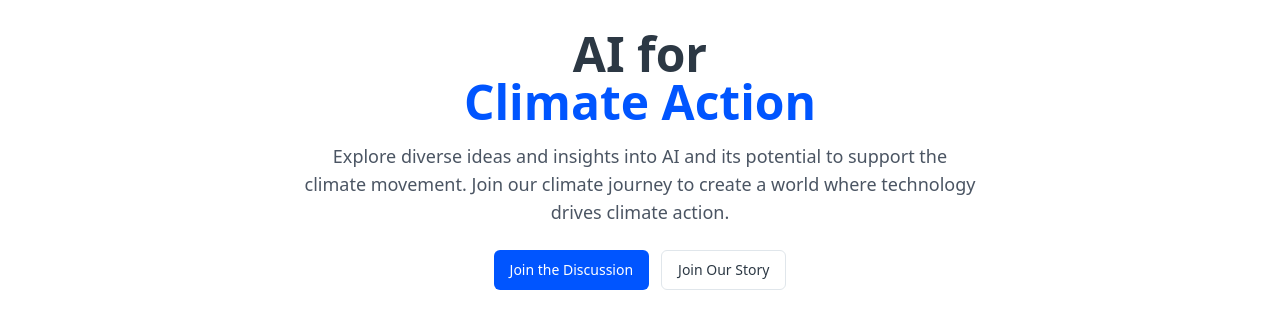
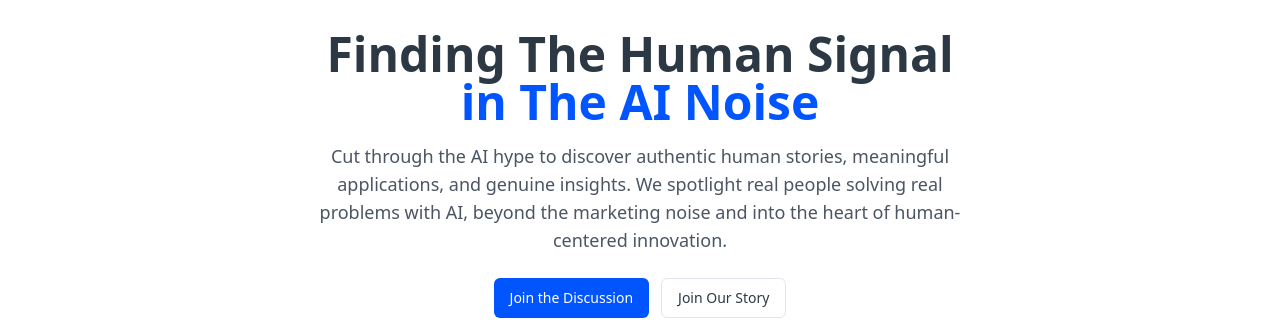
Before and after one commit to Wmena-sketch/colorful-cornerstone-site, a React (Vite) app: page / in a window 1280 px wide. Shown: the part 426-746 px from the top of the page. Built offline with nearby package versions, Linux system fonts and the light colour scheme.

Commit message:
Update hero section text
Update the hero section text to "Finding The Human Signal in The Ai Noise" and add relevant descriptive content.

```diff
--- a/src/components/ClimateHero.tsx
+++ b/src/components/ClimateHero.tsx
@@ -15,13 +15,13 @@ const ClimateHero = () => {
 
           <div className="text-center mb-8">
             <h1 className="text-4xl md:text-5xl font-bold mb-4">
-              AI for <br />
-              <span className="text-blue-medium">Climate Action</span>
+              Finding The Human Signal <br />
+              <span className="text-blue-medium">in The AI Noise</span>
             </h1>
             <p className="text-lg text-gray-600 mb-6 max-w-2xl mx-auto">
-              Explore diverse ideas and insights into AI and its potential to support the
-              climate movement. Join our climate journey to create a world where
-              technology drives climate action.
+              Cut through the AI hype to discover authentic human stories, meaningful applications,
+              and genuine insights. We spotlight real people solving real problems with AI,
+              beyond the marketing noise and into the heart of human-centered innovation.
             </p>
 
             <div className="flex flex-col sm:flex-row gap-3 justify-center">
```
